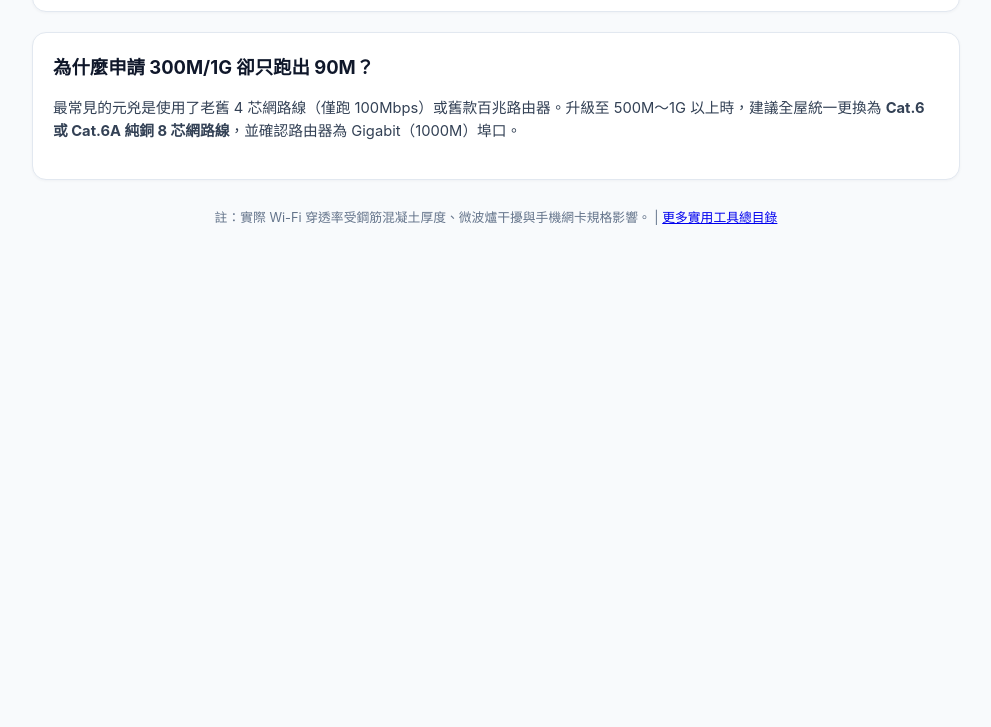
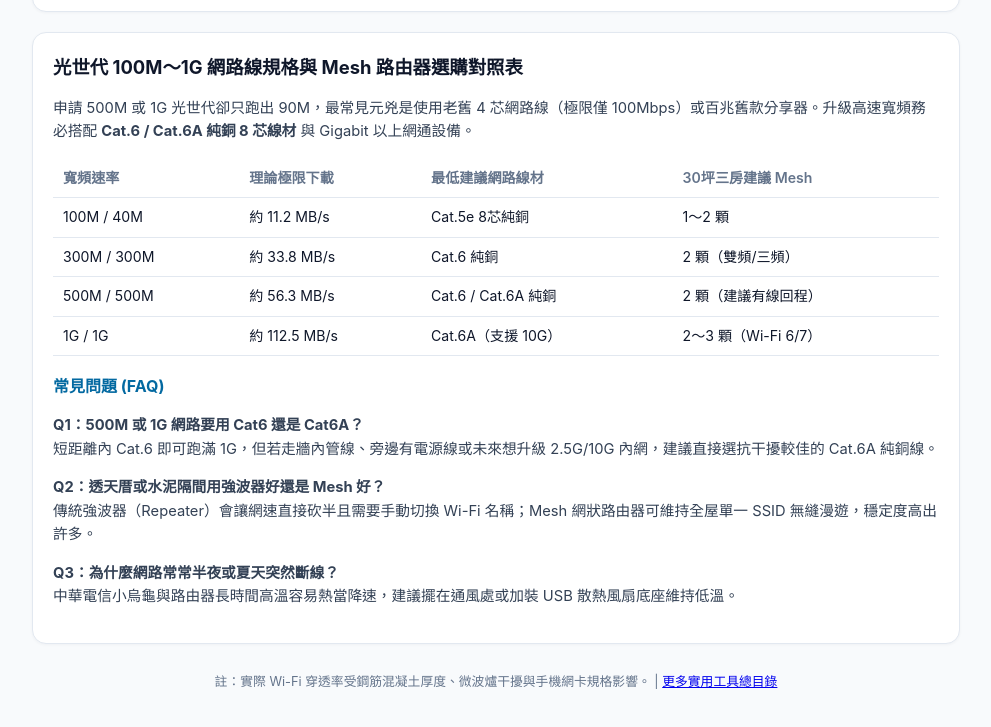
Before and after one commit to jimmycmhsieh0801-cloud/tw-router-cable-calc, a plain HTML site: page index.html in a window 1280 px wide. Shown: the part 835-1562 px from the top of the page, without its empty margins (144-1135 px from the left). Before the commit the page ends 1124 px from the top, so only its background shows below. Drawn offline with Linux system fonts and the light colour scheme.

Commit message:
Watchdog 06:00 upgrade: AdSense SEO table, 3 FAQs, result lead-cta

```diff
--- a/index.html
+++ b/index.html
@@ -33,7 +33,7 @@
   }
   </script>
   <script type="application/ld+json">
-  {"@context": "https://schema.org", "@type": "FAQPage", "mainEntity": [{"@type": "Question", "name": "500M或1G網路要用Cat6還是Cat6A？", "acceptedAnswer": {"@type": "Answer", "text": "短距離內 Cat.6 即可跑滿 1G，但若走牆內或未來想升級 2.5G/10G 內網，建議直接選用抗干擾較佳的 Cat.6A 純銅線材。"}}]}
+  {"@context": "https://schema.org", "@type": "FAQPage", "mainEntity": [{"@type": "Question", "name": "500M或1G網路要用Cat6還是Cat6A？", "acceptedAnswer": {"@type": "Answer", "text": "短距離內 Cat.6 即可跑滿 1G，但若走牆內或未來想升級 2.5G/10G 內網，建議直接選用抗干擾較佳的 Cat.6A 純銅線材。"}}, {"@type": "Question", "name": "30坪三房兩廳需要買幾顆Mesh路由器？", "acceptedAnswer": {"@type": "Answer", "text": "台灣常見鋼筋水泥隔間建議配置 2 顆組成的 Mesh 系統，分別放置於客廳主入口與主臥走道中繼，即可消滅死角。"}}, {"@type": "Question", "name": "申請光世代300M卻只測出90幾M怎麼辦？", "acceptedAnswer": {"@type": "Answer", "text": "九成是因為連接數據機與路由器之間誤用了舊款 4 芯線或僅支援 100M 的老舊網路線/Switch，更換為 Cat.6 以上純銅 8 芯線材即可恢復全速。"}}]}
   </script>
   <style>
     :root {
@@ -162,9 +162,21 @@
     </section>
 
     <article class="card seo-section">
-
-          <h2>為什麼申請 300M/1G 卻只跑出 90M？</h2>
-          <p>最常見的元兇是使用了老舊 4 芯網路線（僅跑 100Mbps）或舊款百兆路由器。升級至 500M～1G 以上時，建議全屋統一更換為 <strong>Cat.6 或 Cat.6A 純銅 8 芯網路線</strong>，並確認路由器為 Gigabit（1000M）埠口。</p>
+      <h2>光世代 100M～1G 網路線規格與 Mesh 路由器選購對照表</h2>
+      <p>申請 500M 或 1G 光世代卻只跑出 90M，最常見元兇是使用老舊 4 芯網路線（極限僅 100Mbps）或百兆舊款分享器。升級高速寬頻務必搭配 <strong>Cat.6 / Cat.6A 純銅 8 芯線材</strong> 與 Gigabit 以上網通設備。</p>
+      <table>
+        <thead><tr><th>寬頻速率</th><th>理論極限下載</th><th>最低建議網路線材</th><th>30坪三房建議 Mesh</th></tr></thead>
+        <tbody>
+          <tr><td>100M / 40M</td><td>約 11.2 MB/s</td><td>Cat.5e 8芯純銅</td><td>1～2 顆</td></tr>
+          <tr><td>300M / 300M</td><td>約 33.8 MB/s</td><td>Cat.6 純銅</td><td>2 顆（雙頻/三頻）</td></tr>
+          <tr><td>500M / 500M</td><td>約 56.3 MB/s</td><td>Cat.6 / Cat.6A 純銅</td><td>2 顆（建議有線回程）</td></tr>
+          <tr><td>1G / 1G</td><td>約 112.5 MB/s</td><td>Cat.6A（支援 10G）</td><td>2～3 顆（Wi-Fi 6/7）</td></tr>
+        </tbody>
+      </table>
+      <h3>常見問題 (FAQ)</h3>
+      <p><strong>Q1：500M 或 1G 網路要用 Cat6 還是 Cat6A？</strong><br>短距離內 Cat.6 即可跑滿 1G，但若走牆內管線、旁邊有電源線或未來想升級 2.5G/10G 內網，建議直接選抗干擾較佳的 Cat.6A 純銅線。</p>
+      <p><strong>Q2：透天厝或水泥隔間用強波器好還是 Mesh 好？</strong><br>傳統強波器（Repeater）會讓網速直接砍半且需要手動切換 Wi-Fi 名稱；Mesh 網狀路由器可維持全屋單一 SSID 無縫漫遊，穩定度高出許多。</p>
+      <p><strong>Q3：為什麼網路常常半夜或夏天突然斷線？</strong><br>中華電信小烏龜與路由器長時間高溫容易熱當降速，建議擺在通風處或加裝 USB 散熱風扇底座維持低溫。</p>
     </article>
 
 
```
